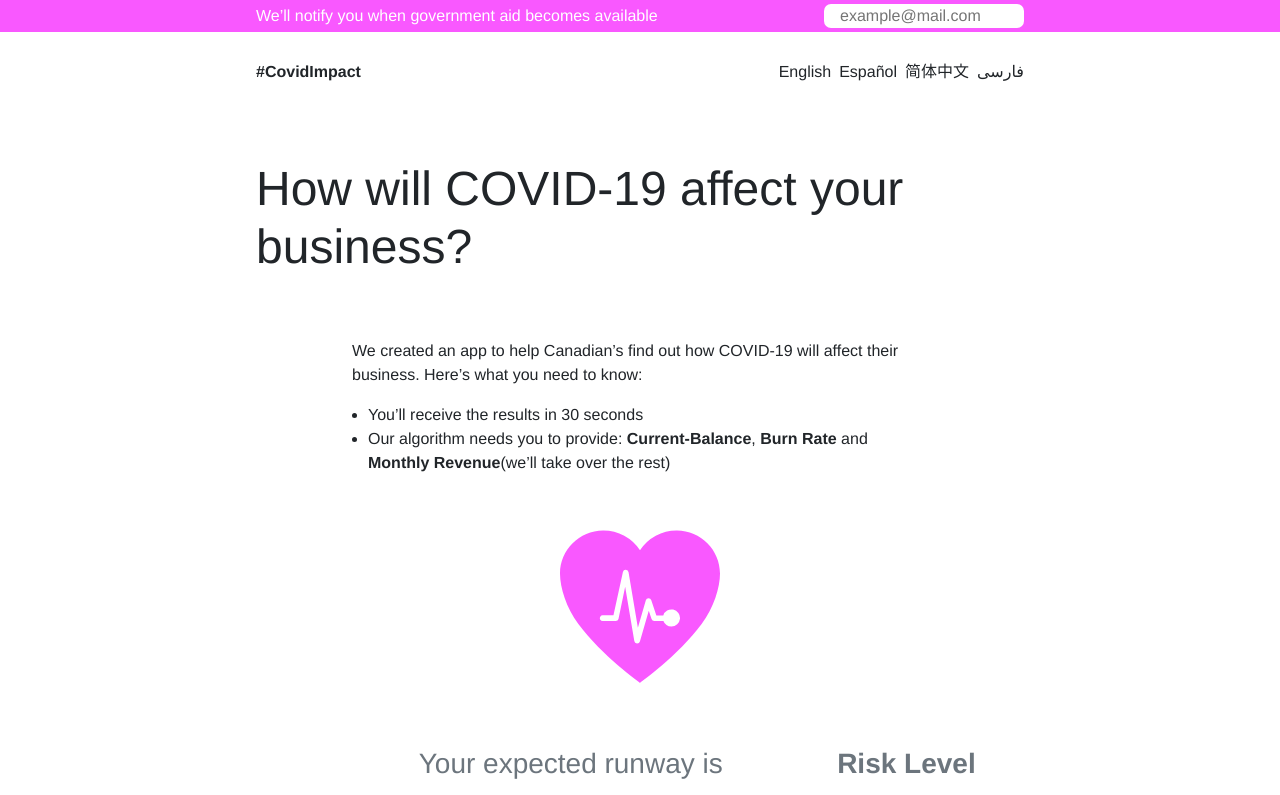
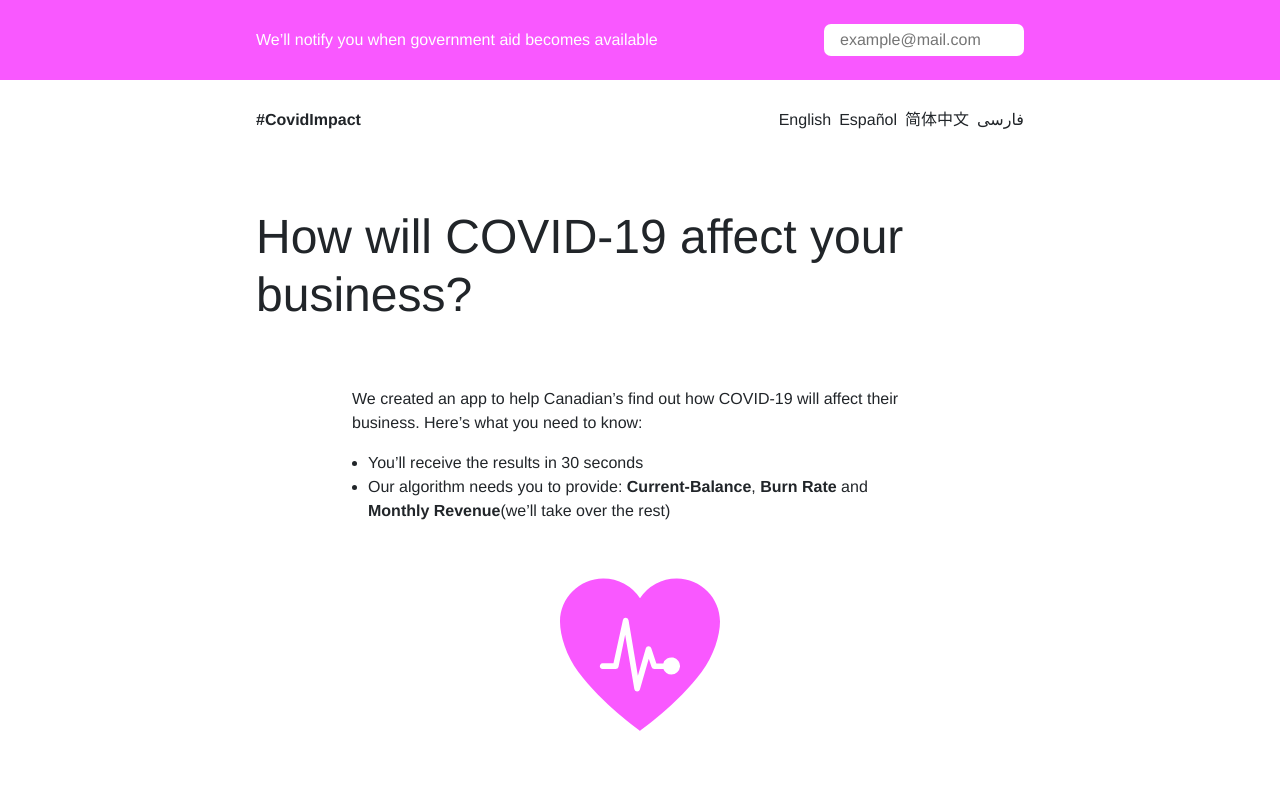
Before and after one commit to COVIDImpact/CovidImpact, a Vue app in the folder app/: page / in a window 1280 px wide. Shown: the top 795 px of the page. Built offline with nearby package versions, Linux system fonts and the light colour scheme.

Commit message:
fixed styles

```diff
--- a/app/src/components/CallToAction.vue
+++ b/app/src/components/CallToAction.vue
@@ -1,14 +1,8 @@
 <template>
   <div class="cta">
     <div class="cta__con">
-      <div class="cta__con--info">
-        We’ll notify you when government aid becomes available
-      </div>
-      <input
-        class="cta__con--button"
-        type="text"
-        placeholder="example@mail.com"
-      />
+      <div class="cta__con--info">We’ll notify you when government aid becomes available</div>
+      <input class="cta__con--button" type="text" placeholder="example@mail.com" />
     </div>
   </div>
 </template>
@@ -26,7 +20,7 @@ export default {};
 .cta__con {
   padding: 1em 1em;
   background-color: #f958ff;
-  height: 5em;
+  height: 8em;
   display: flex;
   justify-content: space-between;
   align-items: center;
@@ -42,12 +36,12 @@ export default {};
   text-indent: 1em;
   width: 100%;
   font-size: 1em;
-  line-height: 1.5em;
+  line-height: 2em;
 }
 
 @media screen and (min-width: 425px) {
   .cta__con {
-    height: 4em;
+    height: 6em;
     flex-direction: row;
   }
   .cta__con--button {
@@ -56,14 +50,11 @@ export default {};
   }
 }
 @media screen and (min-width: 450px) {
-  .cta_con {
-    height: 3em;
-  }
 }
 @media screen and (min-width: 650px) {
   .cta__con {
     flex-direction: row;
-    height: 2em;
+    height: 5em;
   }
 }
 @media screen and (min-width: 768px) {
```
